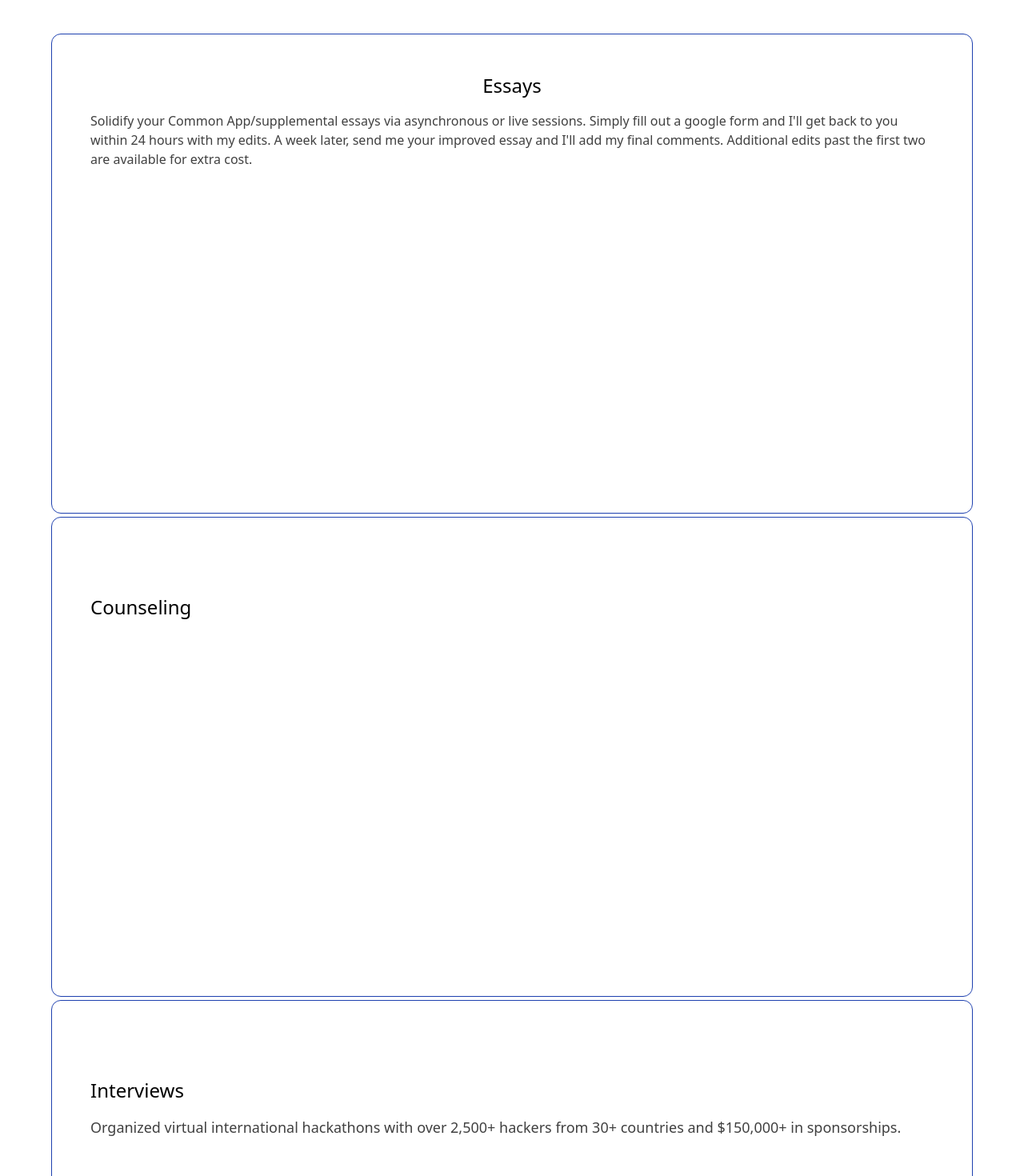
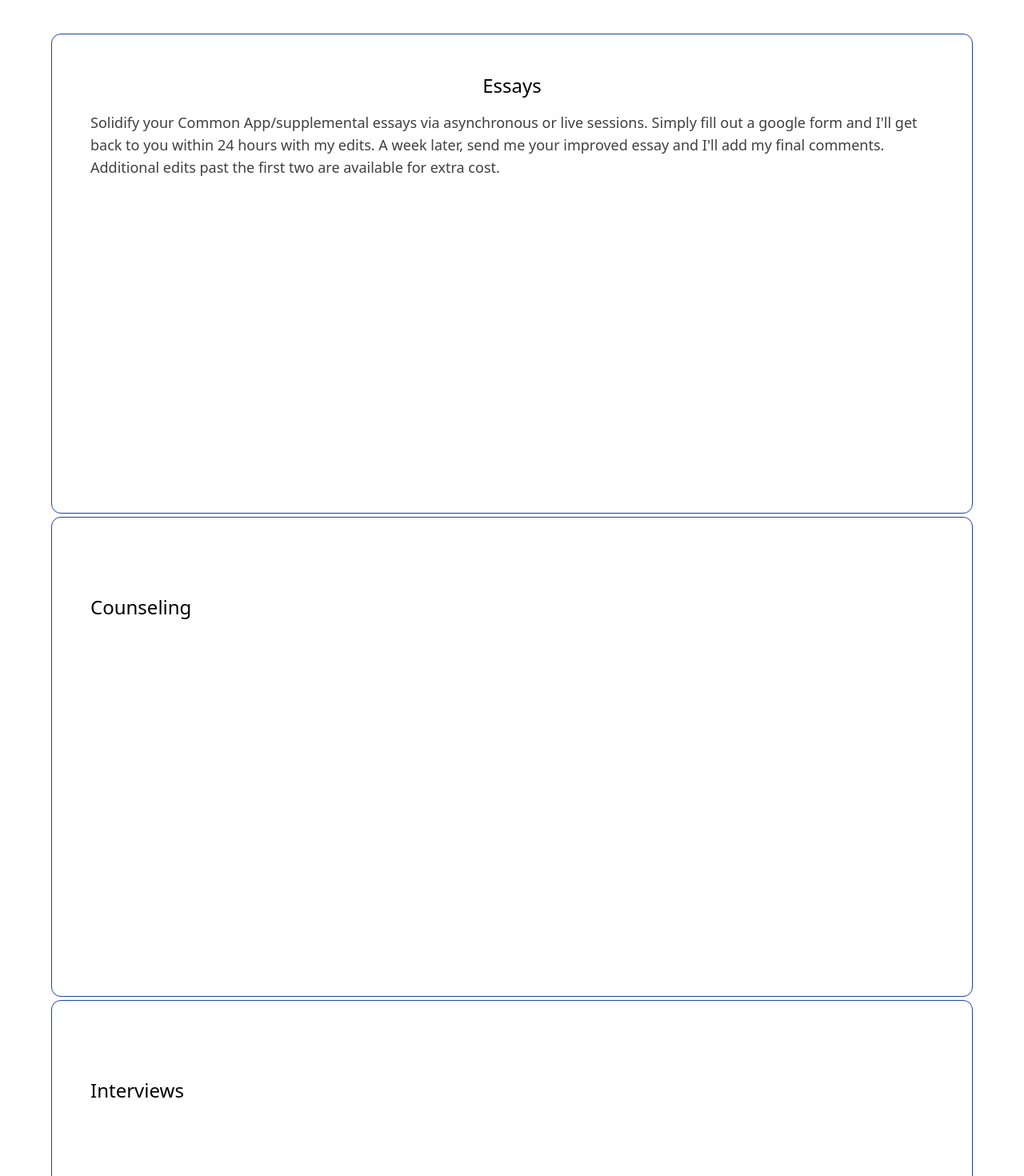
Before and after one commit to VA-24/VA-CC-Website, a React (Create React App) app: page /services in a window 1280 px wide. Shown: the part 100-1570 px from the top of the page at 80% size. Built offline with nearby package versions, Linux system fonts and the light colour scheme.

Commit message:
Update Services.js

```diff
--- a/src/pages/Services.js
+++ b/src/pages/Services.js
@@ -24,24 +24,27 @@ function Services(){
                 </main>
 
                 <section id='projects' class='w-full h-full flex flex-col items-center gap-1'>
-                <a target='_blank' class='sticky z-[2] top-0 lg:top-32 [&>div>.shine]:hover:block w-full max-w-lg lg:max-w-3xl xl:max-w-6xl h-[60vh] lg:h-[75vh] lg:max-h-[600px] flex flex-col xl:flex-row border border-blue-800 p-2 justify-start gap-8 px-4 py-12 lg:px-6 xl:px-12 xl:py-12 mt-8 bg-white rounded-xl' href='https://pavedai.tech/'>
+                <a target='_blank' class='sticky z-[2] top-0 lg:top-32 [&>div>.shine]:hover:block w-full max-w-lg lg:max-w-3xl xl:max-w-6xl h-[60vh] lg:h-[75vh] lg:max-h-[600px] flex flex-col xl:flex-row border border-blue-800 p-2 justify-start gap-8 px-4 py-12 lg:px-6 xl:px-12 xl:py-12 mt-8 bg-white rounded-xl'>
                     <div class='flex flex-col gap-4'>
                         <h3 class='font-medium text-xl xl:text-2xl 2xl:text-3xl text-black text-center'>Essays</h3>
-                        <p class='text-base xl:text-med 2xl:text-med text-neutral-700'>Solidify your Common App/supplemental essays via asynchronous or live sessions. Simply fill out a google form and I'll get back to you within 24 hours with my edits. A week later, send me your improved essay and I'll add my final comments. Additional edits past the first two are available for extra cost.</p>
+                        <p class='text-base lg:text-lg 2lg:text-lg text-neutral-700'>Solidify your Common App/supplemental essays via asynchronous or live sessions. Simply fill out a google form and I'll get back to you within 24 hours with my edits. A week later, send me your improved essay and I'll add my final comments. Additional edits past the first two are available for extra cost.</p>
+                        <div class='flex flex-row'>
+                                <div class='flex flex'></div>
+                        </div>
                     </div>
                 </a>
 
-                <a target='_blank' class='sticky z-[2] top-0 lg:top-32 [&>div>.shine]:hover:block w-full max-w-lg lg:max-w-3xl xl:max-w-6xl h-[60vh] lg:h-[75vh] lg:max-h-[600px] flex flex-col xl:flex-row border border-blue-800 justify-start gap-8 px-4 py-12 lg:px-6 xl:px-12 xl:py-24 bg-white rounded-xl' href='https://mints.utdallas.edu/'>
+                <a target='_blank' class='sticky z-[2] top-0 lg:top-32 [&>div>.shine]:hover:block w-full max-w-lg lg:max-w-3xl xl:max-w-6xl h-[60vh] lg:h-[75vh] lg:max-h-[600px] flex flex-col xl:flex-row border border-blue-800 justify-start gap-8 px-4 py-12 lg:px-6 xl:px-12 xl:py-24 bg-white rounded-xl'>
                     <div class='flex flex-col gap-4'>
-                        <h3 class='font-medium text-xl xl:text-2xl 2xl:text-3xl text-black text-center'>Counseling</h3>
+                        <h3 class='font-medium text-xl xl:text-2xl 2xl:text-3xl text-black text-center justify-center'>Counseling</h3>
                         <p class='text-base xl:text-lg 2xl:text-xl text-neutral-700'></p>
                     </div>
                 </a>
 
-                <a target='_blank' class='sticky z-[2] top-0 lg:top-32 [&>div>.shine]:hover:block w-full max-w-lg lg:max-w-3xl xl:max-w-6xl h-[60vh] lg:h-[75vh] lg:max-h-[600px] flex flex-col xl:flex-row border border-blue-800 justify-start gap-8 px-4 py-12 lg:px-6 xl:px-12 xl:py-24 mb-20 bg-white rounded-xl' href='https://metrohacks.dev/'>
+                <a target='_blank' class='sticky z-[2] top-0 lg:top-32 [&>div>.shine]:hover:block w-full max-w-lg lg:max-w-3xl xl:max-w-6xl h-[60vh] lg:h-[75vh] lg:max-h-[600px] flex flex-col xl:flex-row border border-blue-800 justify-start gap-8 px-4 py-12 lg:px-6 xl:px-12 xl:py-24 mb-20 bg-white rounded-xl'>
                     <div class='flex flex-col gap-4'>
-                        <h3 class='font-medium text-xl xl:text-2xl 2xl:text-3xl text-black'>Interviews</h3>
-                        <p class='text-base xl:text-lg 2xl:text-xl text-neutral-700'>Organized virtual international hackathons with over 2,500+ hackers from 30+ countries and $150,000+ in sponsorships.</p>
+                        <h3 class='font-medium text-xl xl:text-2xl 2xl:text-3xl text-black text-center'>Interviews</h3>
+                        <p class='text-base xl:text-lg 2xl:text-xl text-neutral-700'></p>
                     </div>
 
                 </a>
```
